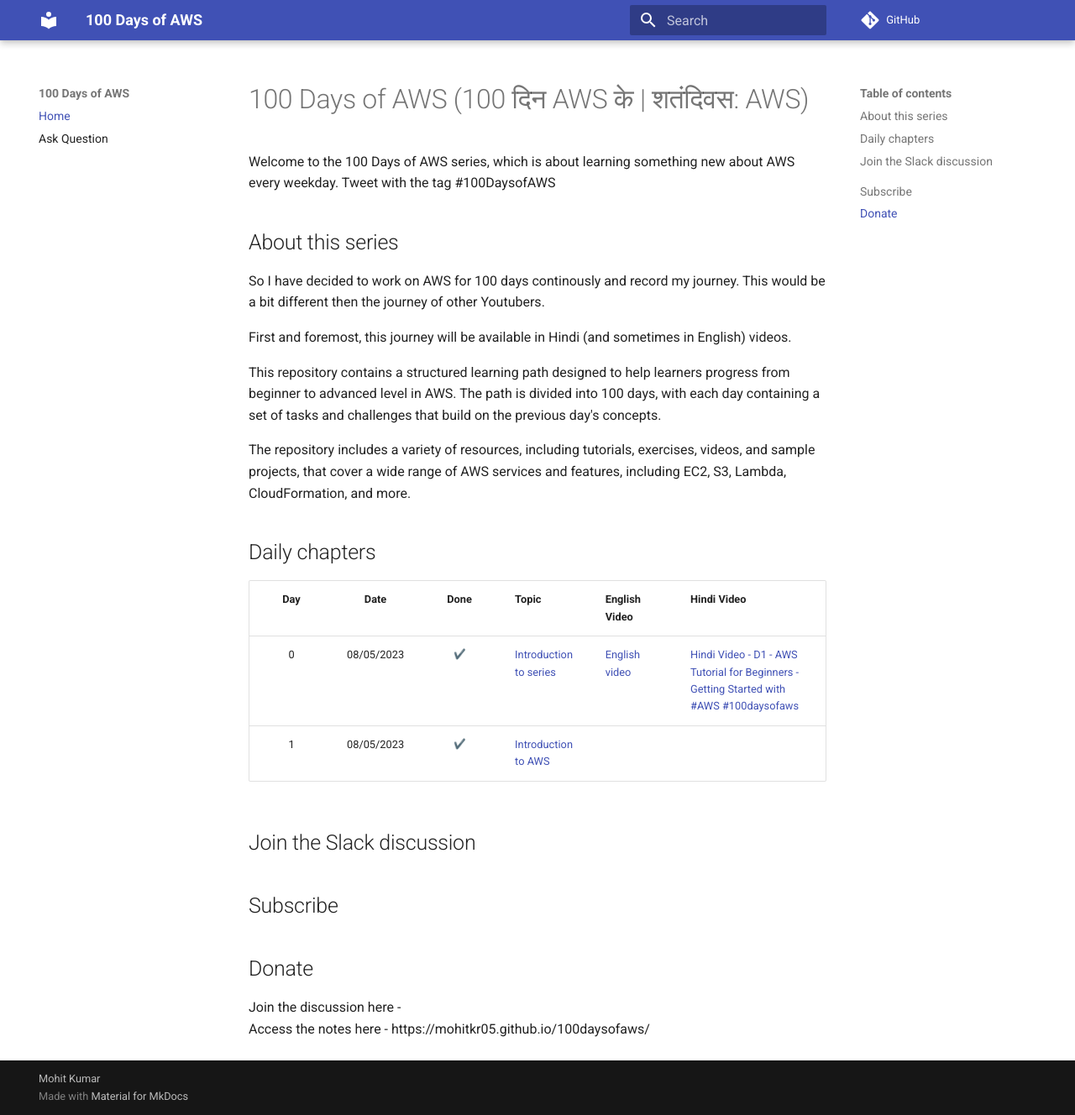
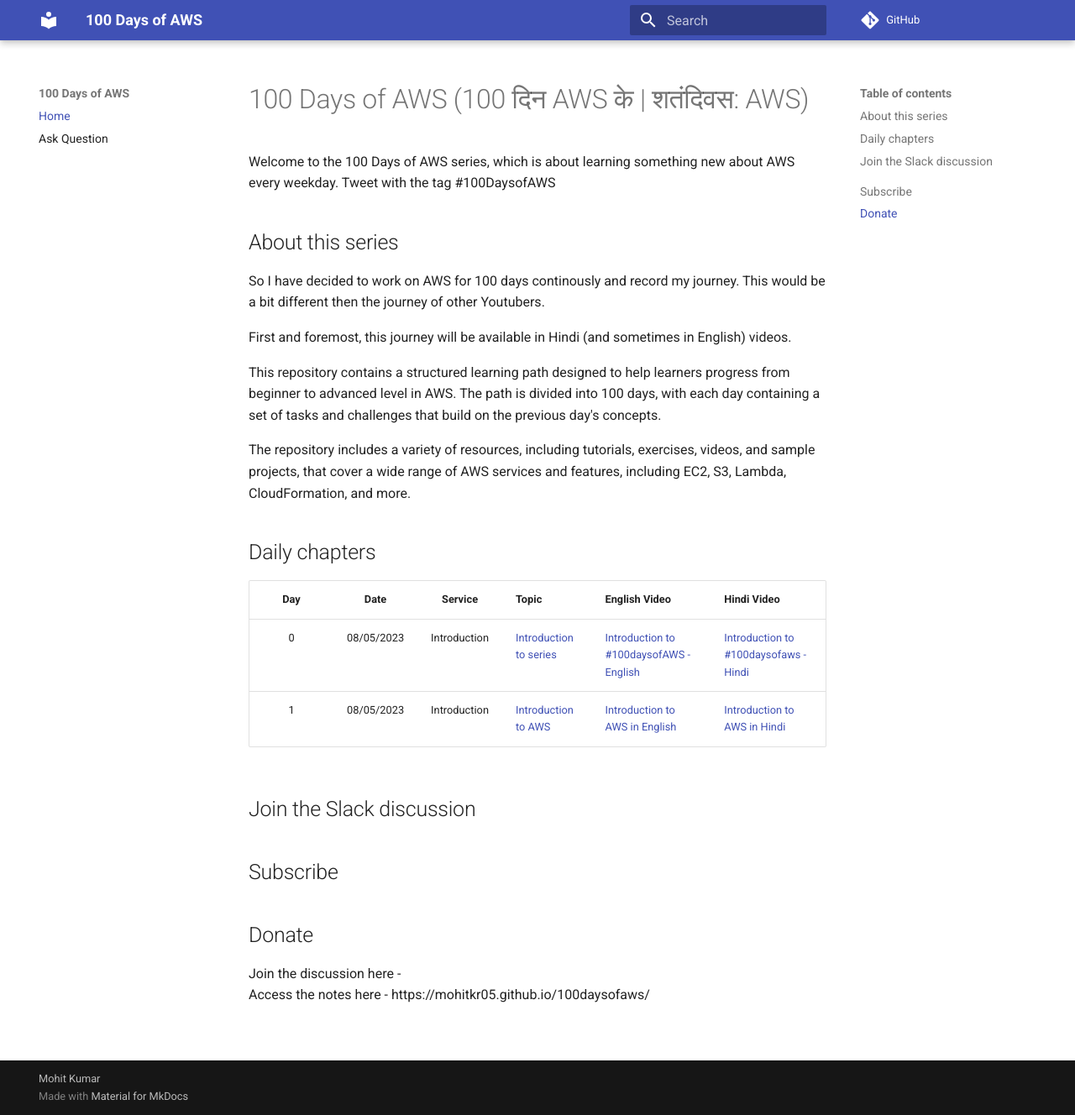
Before and after one commit to mohitkr05/aws-learning-by-doing, an MkDocs documentation site: the page built from docs/index.md, in a window 1280 px wide and 1328 px high. Shown: the whole window at 84% size. Built offline with MkDocs 1.6.1 and Material for MkDocs 9.7.7, drawn with Linux system fonts in a browser that asks for light colours; emoji names are drawn with the system emoji font; comment, search, counter and statistics services are not loaded.

Commit message:
Updated video links

```diff
--- a/docs/index.md
+++ b/docs/index.md
@@ -15,10 +15,10 @@
 
 ## Daily chapters
 
-| Day | Date  | Done | Topic | English Video | Hindi Video  |
+| Day | Date  | Service | Topic | English Video | Hindi Video  |
 |:---: | :---: | :---: | :--- | :--- | :--- |
-|0|08/05/2023| :heavy_check_mark: | [Introduction to series](index.md) | [English video ]()| [Hindi Video - D1 - AWS Tutorial for Beginners - Getting Started with #AWS #100daysofaws](https://youtu.be/urDDqP7oUIw) |
-|1|08/05/2023| :heavy_check_mark: | [Introduction to AWS](dailynotes/01_introduction/D1-Introduction-to-AWS.md) |  |  |
+|0|08/05/2023| Introduction | [Introduction to series](index.md) | [Introduction to #100daysofAWS - English](https://www.youtube.com/watch?v=dcJWjyEuOLA)| [Introduction to #100daysofaws - Hindi](https://www.youtube.com/watch?v=QtoXp0ylR-4) |
+|1|08/05/2023| Introduction | [Introduction to AWS](dailynotes/01_introduction/D1-Introduction-to-AWS.md) | [Introduction to AWS in English](https://www.youtube.com/watch?v=9nnk6gNMCQc) | [Introduction to AWS in Hindi](https://youtu.be/urDDqP7oUIw)  |
 
 
 
```
